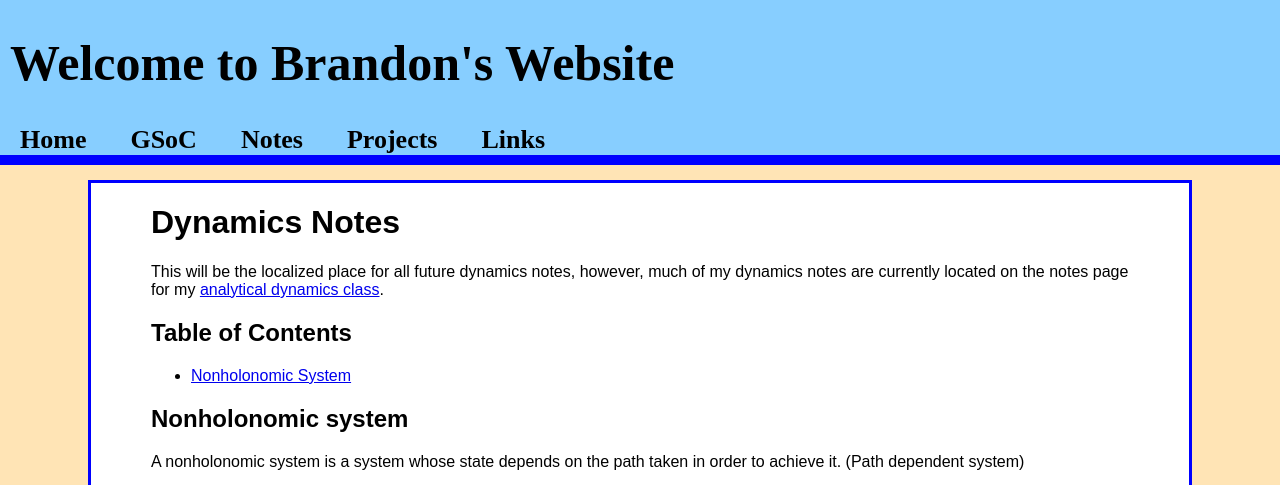
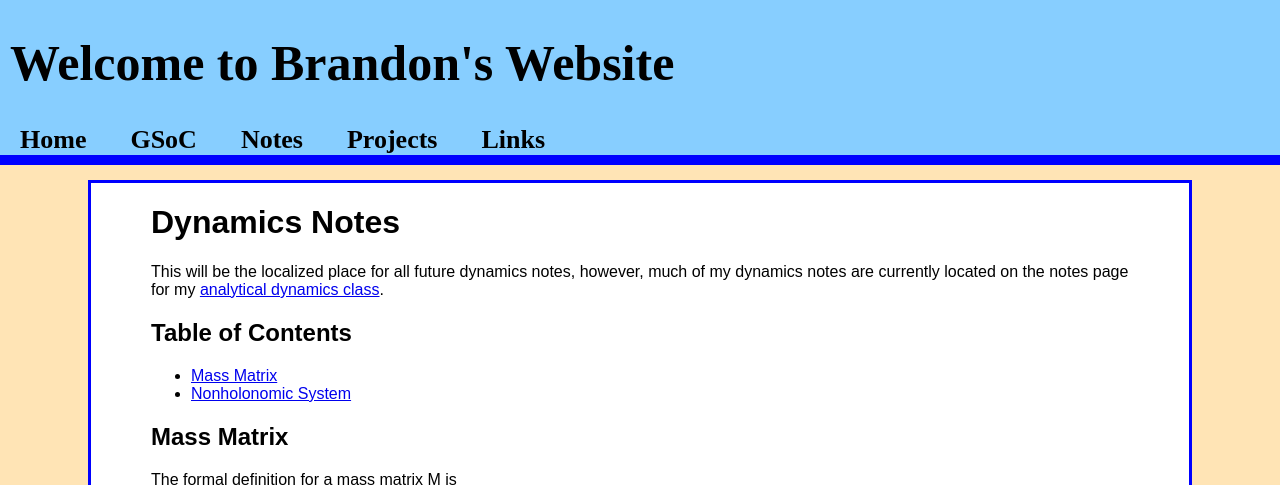
Before and after one commit to jbm950/jbm950.github.io, a Jekyll site: the page built from notes/dynamics/dynamics_main.html, in a window 1280 px wide and 1400 px high. Shown: the top 485 px of the window. Built offline with Jekyll 4.4.1, drawn with Linux system fonts in a browser that asks for light colours; some of the changed text lies outside the part shown; grey boxes are pictures that could not be loaded.

Commit message:
worked on dynamics notes

```diff
--- a/notes/dynamics/dynamics_main.html
+++ b/notes/dynamics/dynamics_main.html
@@ -17,13 +17,23 @@
 <p>This will be the localized place for all future dynamics notes, however, much of my dynamics notes are currently located on the notes page for my <a href="../analytical_dynamics/analytical_dynamics_main.html">analytical dynamics class</a>.</p>
 <h2 id="table-of-contents">Table of Contents</h2>
 <ul>
+<li><a href="#mass_matrix">Mass Matrix</a></li>
 <li><a href="#nonholonomic_system">Nonholonomic System</a></li>
+</ul>
+<h2 id="mass_matrix">Mass Matrix</h2>
+<p>The formal definition for a mass matrix M is</p>
+<p><img style="vertical-align:middle" src="http://chart.apis.google.com/chart?cht=tx&amp;chl=T%20%3D%20%5Cfrac%7B1%7D%7B2%7D%20%5Cdot%7Bq%7D%5E%7BT%7D%20M%20%5Cdot%7Bq%7D" alt="T = \frac{1}{2} \dot{q}^{T} M \dot{q}" title="T = \frac{1}{2} \dot{q}^{T} M \dot{q}" /></p>
+<p>where</p>
+<ul>
+<li><img style="vertical-align:middle" src="http://chart.apis.google.com/chart?cht=tx&amp;chl=T" alt="T" title="T" /> is the kinetic energy of the system</li>
+<li><img style="vertical-align:middle" src="http://chart.apis.google.com/chart?cht=tx&amp;chl=%5Cdot%7Bq%7D" alt="\dot{q}" title="\dot{q}" /> is first time derivative of the generalized coordinate vector q</li>
 </ul>
 <h2 id="nonholonomic_system">Nonholonomic system</h2>
 <p>A nonholonomic system is a system whose state depends on the path taken in order to achieve it. (Path dependent system)</p>
 <hr>
 <h2 id="sources">Sources</h2>
 <ul>
+<li><a href="https://en.wikipedia.org/wiki/Mass_matrix">Mass Matrix, Wikipedia</a></li>
 <li><a href="https://en.wikipedia.org/wiki/Nonholonomic_system">Nonholonomic systems, Wikipedia</a></li>
 <li><a href="http://www.ingvet.kau.se/juerfuch/kurs/amek/prst/11_nhco.pdf">Nonholonomic Constraints</a></li>
 </ul>
```
Also changed, not shown: source/notes/dynamics/dynamics_main.md (+13 -0 lines).
